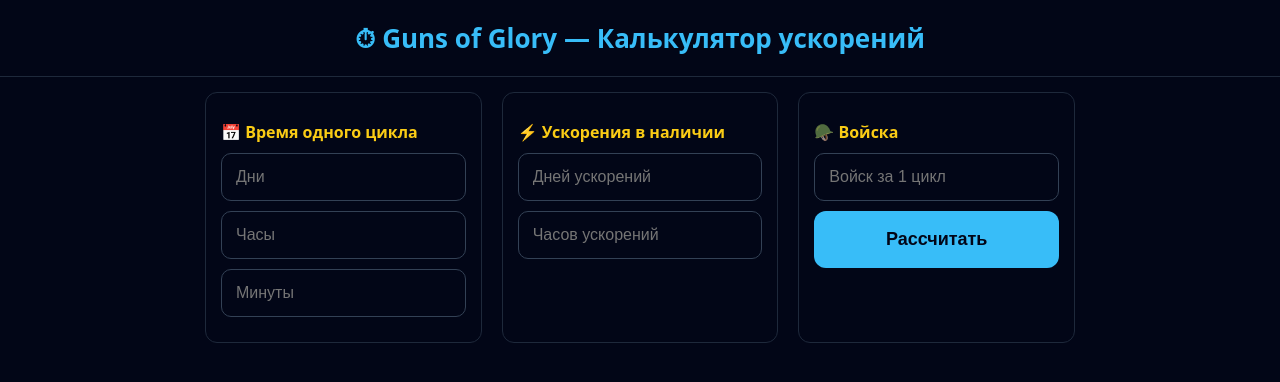
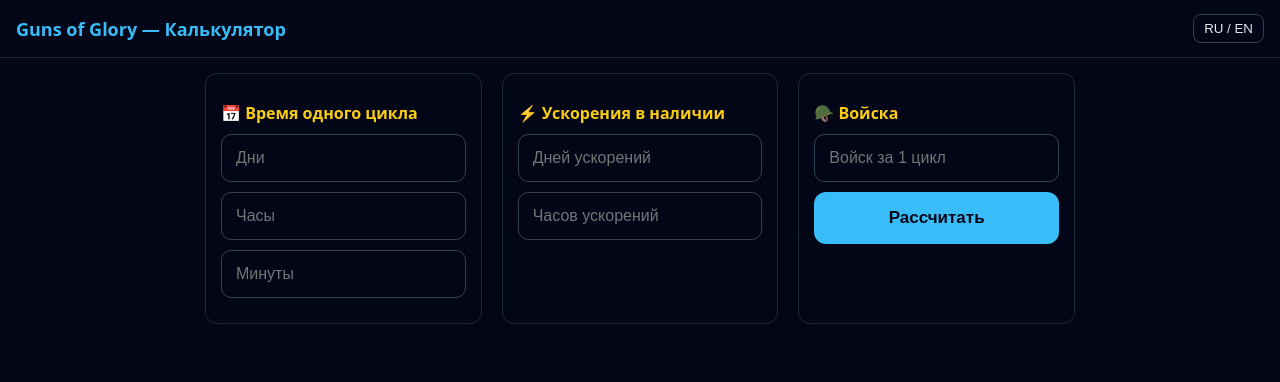
Before and after one commit to daniltushko2026/gog2026, a plain HTML site: page index.html in a window 1280 px wide. Drawn offline with Linux system fonts and the light colour scheme.

Commit message:
Update index.html

```diff
--- a/index.html
+++ b/index.html
@@ -2,15 +2,13 @@
 <html lang="ru">
 <head>
 <meta charset="UTF-8">
+<meta http-equiv="Content-Type" content="text/html; charset=UTF-8">
 <meta name="viewport" content="width=device-width, initial-scale=1.0">
 <title>Guns of Glory — Calculator</title>
 
 <style>
-* {
-    box-sizing: border-box;
-}
+* { box-sizing: border-box; }
 
-/* ===== BASE (MOBILE FIRST) ===== */
 body {
     margin: 0;
     font-family: system-ui, -apple-system, BlinkMacSystemFont, sans-serif;
@@ -19,12 +17,26 @@ body {
 }
 
 header {
-    text-align: center;
-    padding: 15px;
-    font-size: 20px;
-    font-weight: bold;
+    display: flex;
+    justify-content: space-between;
+    align-items: center;
+    padding: 14px 16px;
     color: #38bdf8;
     border-bottom: 1px solid #1e293b;
+}
+
+header span {
+    font-size: 18px;
+    font-weight: bold;
+}
+
+.lang-btn {
+    background: #020617;
+    border: 1px solid #334155;
+    color: #e5e7eb;
+    padding: 6px 10px;
+    border-radius: 8px;
+    cursor: pointer;
 }
 
 .container {
@@ -58,7 +70,7 @@ input {
     color: #e5e7eb;
 }
 
-button {
+button.main {
     width: 100%;
     padding: 16px;
     font-size: 17px;
@@ -70,10 +82,6 @@ button {
     cursor: pointer;
 }
 
-button:active {
-    transform: scale(0.98);
-}
-
 .result {
     margin-top: 10px;
     font-size: 16px;
@@ -83,29 +91,11 @@ button:active {
 
 /* ===== PC VERSION ===== */
 @media (min-width: 768px) {
-
-    header {
-        font-size: 26px;
-        padding: 20px;
-    }
-
-    .container {
-        max-width: 900px;
-    }
-
+    .container { max-width: 900px; }
     .grid {
         display: grid;
         grid-template-columns: repeat(3, 1fr);
         gap: 20px;
-    }
-
-    .block {
-        margin-bottom: 0;
-    }
-
-    button {
-        font-size: 18px;
-        padding: 18px;
     }
 }
 </style>
@@ -113,37 +103,79 @@ button:active {
 
 <body>
 
-<header>⏱ Guns of Glory — Калькулятор ускорений</header>
+<header>
+    <span id="title">Guns of Glory — Калькулятор</span>
+    <button class="lang-btn" onclick="toggleLang()">RU / EN</button>
+</header>
 
 <div class="container">
-
     <div class="grid">
 
         <div class="block">
-            <h2>📅 Время одного цикла</h2>
+            <h2 id="cycleTitle">📅 Время одного цикла</h2>
             <input id="days" type="number" placeholder="Дни">
             <input id="hours" type="number" placeholder="Часы">
             <input id="minutes" type="number" placeholder="Минуты">
         </div>
 
         <div class="block">
-            <h2>⚡ Ускорения в наличии</h2>
+            <h2 id="speedTitle">⚡ Ускорения в наличии</h2>
             <input id="speedDays" type="number" placeholder="Дней ускорений">
             <input id="speedHours" type="number" placeholder="Часов ускорений">
         </div>
 
         <div class="block">
-            <h2>🪖 Войска</h2>
+            <h2 id="troopsTitle">🪖 Войска</h2>
             <input id="troopsPerCycle" type="number" placeholder="Войск за 1 цикл">
-            <button onclick="calculate()">Рассчитать</button>
+            <button class="main" onclick="calculate()" id="calcBtn">Рассчитать</button>
             <div class="result" id="result"></div>
         </div>
 
     </div>
-
 </div>
 
 <script>
+let lang = "ru";
+
+const text = {
+    ru: {
+        title: "Guns of Glory — Калькулятор",
+        cycle: "📅 Время одного цикла",
+        speed: "⚡ Ускорения в наличии",
+        troops: "🪖 Войска",
+        calc: "Рассчитать",
+        error: "❌ Укажи корректное время цикла",
+        cycles: "🔁 Полных циклов",
+        total: "🪖 Всего войск"
+    },
+    en: {
+        title: "Guns of Glory — Calculator",
+        cycle: "📅 Cycle time",
+        speed: "⚡ Available speedups",
+        troops: "🪖 Troops",
+        calc: "Calculate",
+        error: "❌ Enter valid cycle time",
+        cycles: "🔁 Full cycles",
+        total: "🪖 Total troops"
+    }
+};
+
+function toggleLang() {
+    lang = lang === "ru" ? "en" : "ru";
+    applyLang();
+}
+
+function applyLang() {
+    document.documentElement.lang = lang;
+    title.innerText = text[lang].title;
+    cycleTitle.innerText = text[lang].cycle;
+    speedTitle.innerText = text[lang].speed;
+    troopsTitle.innerText = text[lang].troops;
+    calcBtn.innerText = text[lang].calc;
+}
+
+applyLang();
+
 function calculate() {
     const d = Number(days.value || 0);
     const h = Number(hours.value || 0);
@@ -151,7 +183,7 @@ function calculate() {
 
     const cycleMinutes = d * 1440 + h * 60 + m;
     if (cycleMinutes <= 0) {
-        result.innerText = "❌ Укажи время цикла";
+        result.innerText = text[lang].error;
         return;
     }
 
@@ -160,13 +192,11 @@ function calculate() {
     const availableMinutes = sd * 1440 + sh * 60;
 
     const cycles = Math.floor(availableMinutes / cycleMinutes);
-
     const troops = Number(troopsPerCycle.value || 0);
-    const totalTroops = cycles * troops;
 
     result.innerText =
-        `🔁 Полных циклов: ${cycles}\n` +
-        `🪖 Всего войск: ${totalTroops}`;
+        `${text[lang].cycles}: ${cycles}\n` +
+        `${text[lang].total}: ${cycles * troops}`;
 }
 </script>
 
```
